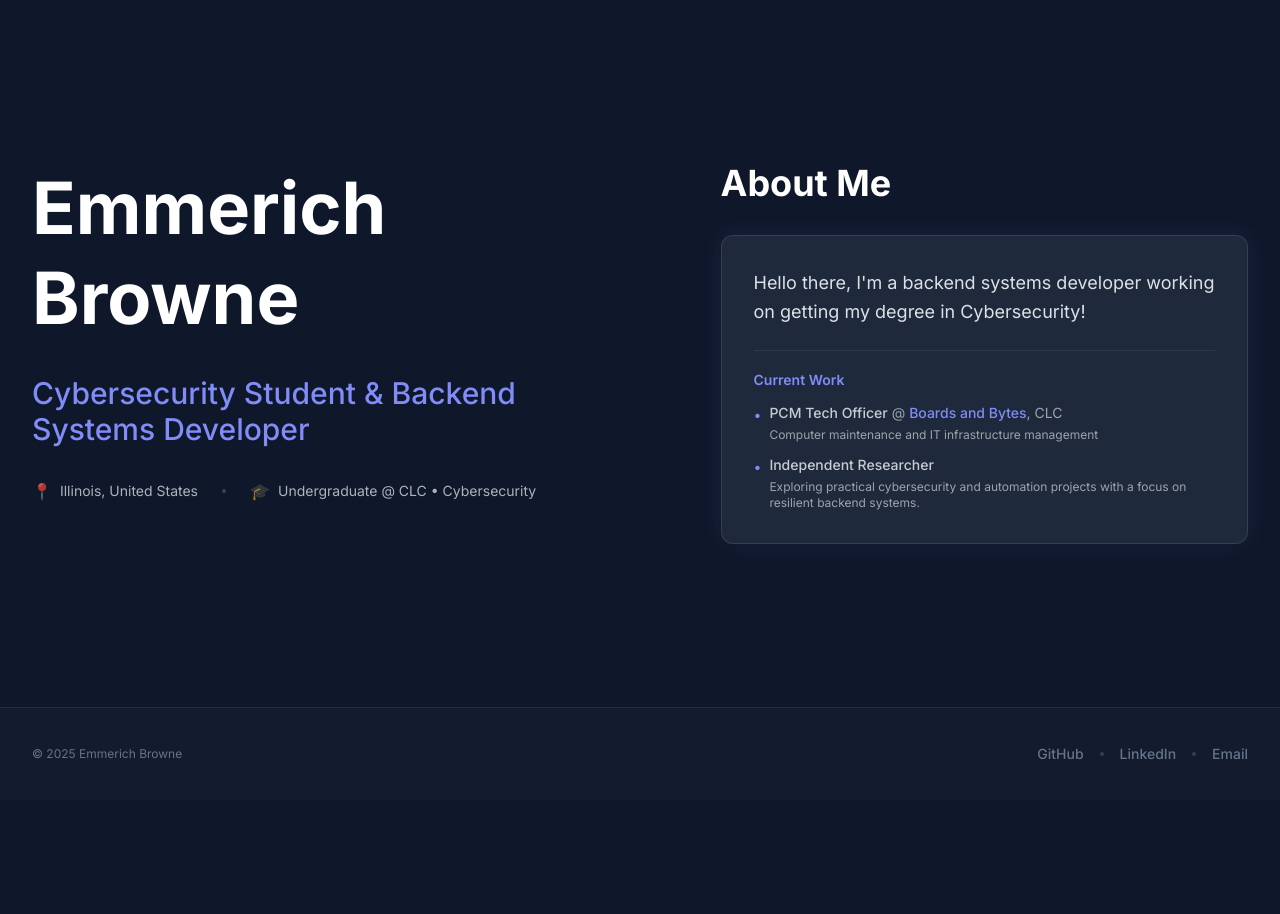
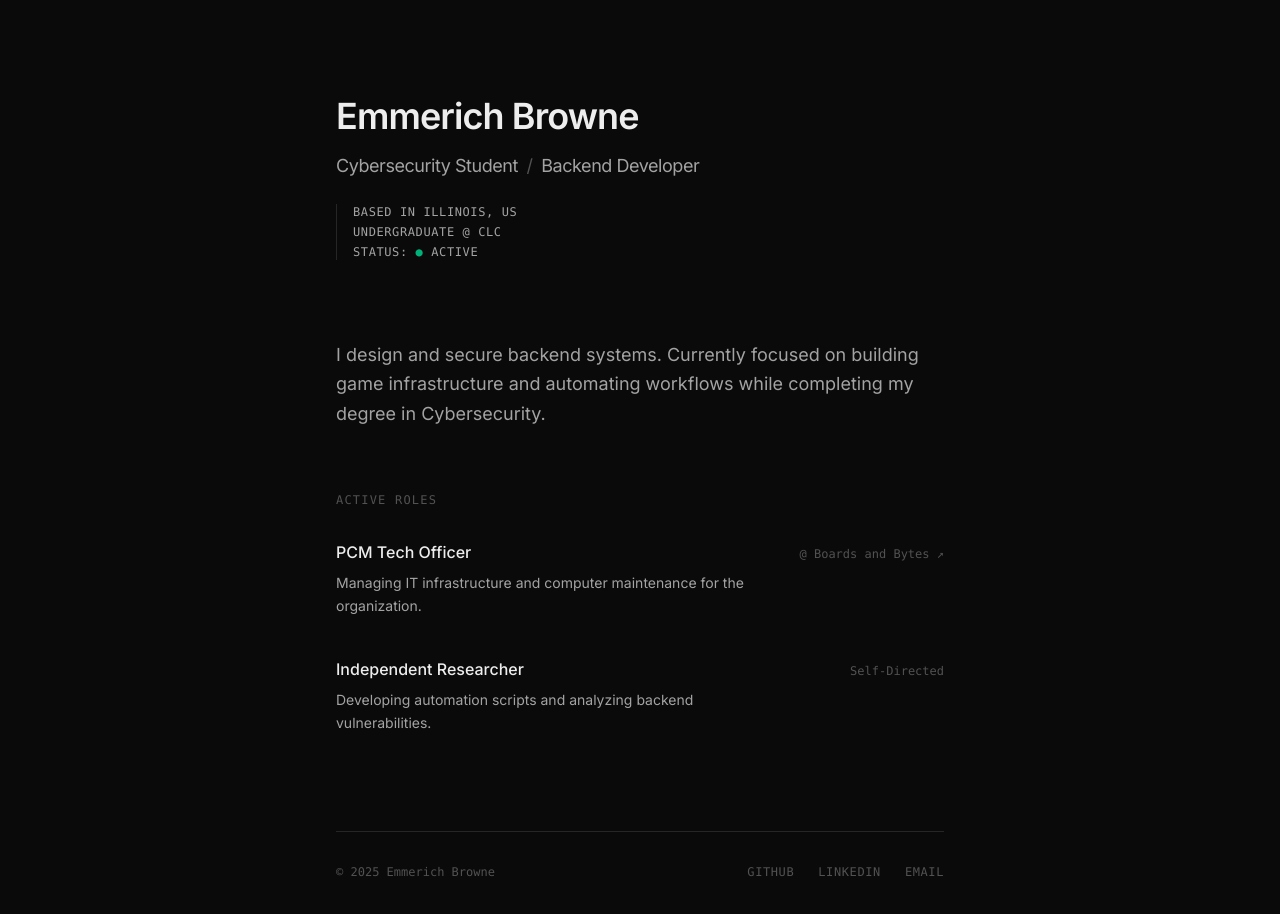
Before and after one commit to emmerichdev/personal-site, a React (Vite) app: page / in a window 1280 px wide. Shown: the top 914 px of the page. Before the commit the page ends 800 px from the top, so only its background shows below. Built offline with nearby package versions, Linux system fonts and the light colour scheme.

Commit message:
Refactor layout and styling for modern design; update color scheme and animations. Enhance AboutSection with new content and active roles. Simplify SocialLinks component for better maintainability.

```diff
--- a/src/App.css
+++ b/src/App.css
@@ -1,108 +1,16 @@
-@layer utilities {
-  @keyframes typing {
-    from { width: 0 }
-    to { width: 100% }
-  }
-
-  @keyframes blink {
-    50% { border-color: transparent }
-  }
-
-  @keyframes glow-pulse {
-    0%, 100% {
-      text-shadow: 0 0 20px rgba(129, 140, 248, 0.4);
-    }
-    50% {
-      text-shadow: 0 0 30px rgba(129, 140, 248, 0.6);
-    }
-  }
-
-  @keyframes float {
-    0%, 100% { transform: translateY(0px); }
-    50% { transform: translateY(-6px); }
-  }
-
-  @keyframes slide-up {
-    from {
-      opacity: 0;
-      transform: translateY(30px);
-    }
-    to {
-      opacity: 1;
-      transform: translateY(0);
-    }
-  }
-
-  .typing-animation {
-    overflow: hidden;
-    border-right: 2px solid var(--color-retro-purple);
-    white-space: nowrap;
-    animation: typing 2.5s steps(30, end), blink 1s step-end infinite;
-  }
-
-  .glow-text {
-    animation: glow-pulse 3s ease-in-out infinite;
-  }
-
-  .float-animation {
-    animation: float 4s ease-in-out infinite;
-  }
-
-  .slide-up-animation {
-    animation: slide-up 0.8s ease-out forwards;
-  }
-
-  .retro-button {
-    position: relative;
-    overflow: hidden;
-    transition: all 0.3s cubic-bezier(0.4, 0, 0.2, 1);
-  }
-
-  .retro-button::before {
-    content: '';
-    position: absolute;
-    top: 0;
-    left: -100%;
-    width: 100%;
-    height: 100%;
-    background: linear-gradient(90deg, transparent, rgba(129, 140, 248, 0.2), transparent);
-    transition: left 0.6s ease;
-  }
-
-  .retro-button:hover::before {
-    left: 100%;
-  }
-
-  .shadow-neon {
-    box-shadow: var(--shadow-neon);
-  }
-
-  .shadow-neon-strong {
-    box-shadow: var(--shadow-neon-strong);
-  }
-
-  .clamp-3 {
-    display: -webkit-box;
-    -webkit-line-clamp: 3;
-    line-clamp: 3;
-    -webkit-box-orient: vertical;
-    overflow: hidden;
-  }
-}
-
 ::-webkit-scrollbar {
   width: 8px;
 }
 
 ::-webkit-scrollbar-track {
-  background: var(--color-retro-dark);
+  background: var(--color-neutral-bg);
 }
 
 ::-webkit-scrollbar-thumb {
-  background: var(--color-retro-purple);
+  background: var(--color-neutral-border);
   border-radius: 4px;
 }
 
 ::-webkit-scrollbar-thumb:hover {
-  background: var(--color-retro-accent);
+  background: var(--color-neutral-text-tertiary);
 }
--- a/src/App.tsx
+++ b/src/App.tsx
@@ -3,52 +3,40 @@ import AboutSection from './components/AboutSection';
 
 function App() {
   return (
-    <div className="min-h-screen bg-retro-bg text-retro-light font-retro flex flex-col">
-      <main className="flex-1 flex items-center justify-center px-4 sm:px-6 md:px-8 py-4 sm:py-6 md:py-8">
-        <div className="max-w-7xl w-full flex flex-col xl:flex-row gap-8 sm:gap-12 xl:gap-16 items-start">
-          <header className="w-full xl:flex-1 text-center xl:text-left space-y-6 sm:space-y-8 xl:space-y-10">
-            <div className="space-y-4 sm:space-y-6 md:space-y-8">
-              <h1 className="text-3xl sm:text-4xl md:text-5xl lg:text-6xl xl:text-7xl font-bold text-retro-glow glow-text leading-tight">
-                Emmerich Browne
-              </h1>
-              <h2 className="text-xl sm:text-2xl md:text-3xl text-retro-purple font-medium">
-                Cybersecurity Student &amp; Backend Systems Developer
-              </h2>
-              <div className="flex flex-col sm:flex-row items-center justify-center xl:justify-start gap-3 sm:gap-6 text-retro-light/70 text-sm">
-                <div className="flex items-center gap-2">
-                  <span className="text-base" role="img" aria-label="Location">
-                    📍
-                  </span>
-                  <span>Illinois, United States</span>
-                </div>
-                <div className="hidden sm:block w-1 h-1 rounded-full bg-retro-accent/50" aria-hidden="true"></div>
-                <div className="flex items-center gap-2">
-                  <span className="text-base" role="img" aria-label="Graduation cap">
-                    🎓
-                  </span>
-                  <span>Undergraduate @ CLC • Cybersecurity</span>
-                </div>
-              </div>
-            </div>
-          </header>
+    <div className="min-h-screen bg-neutral-bg text-neutral-text selection:bg-white/20">
+      <main className="max-w-2xl mx-auto px-6 sm:px-8 py-20 sm:py-24">
 
-          <div className="hidden xl:flex flex-col items-center justify-center px-4" aria-hidden="true">
-            <div className="w-px h-full bg-gradient-to-b from-transparent via-retro-purple/40 to-transparent"></div>
+        <header className="mb-16 sm:mb-20">
+          <h1 className="text-3xl sm:text-4xl font-semibold tracking-tight text-neutral-text mb-4">
+            Emmerich Browne
+          </h1>
+
+          <div className="flex flex-col sm:flex-row sm:items-center gap-2 sm:gap-4 text-neutral-text-secondary mb-6">
+            <p className="text-lg tracking-tight font-light">
+              Cybersecurity Student <span className="text-neutral-text-tertiary px-1">/</span> Backend Developer
+            </p>
           </div>
 
-          <div className="xl:hidden flex items-center justify-center w-full px-4 sm:px-8" aria-hidden="true">
-            <div className="flex-1 h-px bg-gradient-to-r from-transparent via-retro-purple/40 to-transparent"></div>
+          <div className="font-mono text-xs text-neutral-text-secondary uppercase tracking-wider space-y-1 border-l border-neutral-border pl-4">
+            <div className="hover:text-neutral-text transition-colors">Based in Illinois, US</div>
+            <div className="hover:text-neutral-text transition-colors">Undergraduate @ CLC</div>
+            <div>
+              Status: <span className="text-emerald-400 animate-pulse">●</span> Active
+            </div>
           </div>
+        </header>
 
-          <AboutSection />
-        </div>
+        <AboutSection />
+
+        <footer className="mt-24 pt-8 border-t border-neutral-border">
+          <div className="flex flex-col-reverse sm:flex-row sm:items-center justify-between gap-6">
+            <span className="font-mono text-xs text-neutral-text-tertiary">
+              © {new Date().getFullYear()} Emmerich Browne
+            </span>
+            <SocialLinks />
+          </div>
+        </footer>
       </main>
-      <footer className="px-4 sm:px-6 md:px-8 py-6 border-t border-retro-accent/20 bg-retro-card/30">
-        <div className="max-w-7xl mx-auto flex items-center justify-between flex-col sm:flex-row gap-4">
-          <span className="text-retro-accent text-xs">© {new Date().getFullYear()} Emmerich Browne</span>
-          <SocialLinks />
-        </div>
-      </footer>
     </div>
   );
 }
--- a/src/components/AboutSection.tsx
+++ b/src/components/AboutSection.tsx
@@ -1,57 +1,53 @@
 export default function AboutSection() {
   return (
-    <div className="w-full xl:flex-1 slide-up-animation mt-6 sm:mt-8 xl:mt-0">
-      <h2 className="text-2xl sm:text-3xl md:text-4xl font-bold text-retro-glow mb-6 sm:mb-8 text-center xl:text-left">
-        About Me
+    <div className="space-y-16">
+      <section>
+        <p className="text-lg leading-relaxed text-neutral-text-secondary max-w-prose">
+          I design and secure backend systems. Currently focused on building game
+          infrastructure and automating workflows while completing my degree in Cybersecurity.
+        </p>
+      </section>
+
+      <section>
+        <h2 className="font-mono text-xs font-medium text-neutral-text-tertiary uppercase tracking-widest mb-8">
+          Active Roles
         </h2>
 
-      <div className="bg-retro-card border border-retro-accent/30 shadow-neon hover:shadow-neon-strong transition-all duration-300 rounded-xl p-6 sm:p-8 max-w-2xl xl:max-w-none mx-auto xl:mx-0">
-        <div className="space-y-6">
-          <p className="text-retro-light/90 leading-relaxed text-center xl:text-left text-base sm:text-lg">
-            Hello there, I'm a backend systems developer working on getting my degree in Cybersecurity!
-          </p>
-
-          <div className="pt-4 border-t border-retro-accent/20">
-            <div className="text-center xl:text-left">
-              <span className="text-retro-purple font-semibold text-sm">Current Work</span>
-              <div className="mt-3 space-y-3">
-                <div className="text-retro-light/80 text-sm">
-                  <div className="flex items-start gap-2 justify-center xl:justify-start">
-                    <span className="text-retro-purple mt-0.5">•</span>
-                    <div>
-                      <span className="font-medium">PCM Tech Officer</span>
-                      <span className="text-retro-light/60"> @ </span>
+        <div className="space-y-10">
+          <div className="group">
+            <div className="flex flex-col sm:flex-row sm:items-baseline justify-between mb-2">
+              <h3 className="text-base font-medium text-neutral-text group-hover:text-white transition-colors">
+                PCM Tech Officer
+              </h3>
               <a
                 href="https://www.instagram.com/clcboardsnbytes/"
                 target="_blank"
                 rel="noopener noreferrer"
-                        className="text-retro-purple hover:text-retro-glow transition-colors duration-300 font-medium"
+                className="font-mono text-xs text-neutral-text-tertiary hover:text-emerald-400 transition-colors"
               >
-                        Boards and Bytes
+                @ Boards and Bytes ↗
               </a>
-                      <span className="text-retro-light/60">, CLC</span>
-                      <p className="text-retro-light/60 text-xs mt-1">
-                        Computer maintenance and IT infrastructure management
+            </div>
+            <p className="text-sm text-neutral-text-secondary leading-relaxed max-w-md group-hover:text-neutral-text transition-colors duration-300">
+              Managing IT infrastructure and computer maintenance for the organization.
+            </p>
+          </div>
+
+          <div className="group">
+            <div className="flex flex-col sm:flex-row sm:items-baseline justify-between mb-2">
+              <h3 className="text-base font-medium text-neutral-text">
+                Independent Researcher
+              </h3>
+              <span className="font-mono text-xs text-neutral-text-tertiary">
+                Self-Directed
+              </span>
+            </div>
+            <p className="text-sm text-neutral-text-secondary leading-relaxed max-w-md group-hover:text-neutral-text transition-colors duration-300">
+              Developing automation scripts and analyzing backend vulnerabilities.
             </p>
           </div>
         </div>
-                </div>
-                <div className="text-retro-light/80 text-sm">
-                  <div className="flex items-start gap-2 justify-center xl:justify-start">
-                    <span className="text-retro-purple mt-0.5">•</span>
-                    <div>
-                      <span className="font-medium">Independent Researcher</span>
-                      <p className="text-retro-light/60 text-xs mt-1">
-                        Exploring practical cybersecurity and automation projects with a focus on resilient backend systems.
-                      </p>
-                    </div>
-                  </div>
-                </div>
-              </div>
-            </div>
-          </div>
-        </div>
-      </div>
+      </section>
     </div>
   );
 }
--- a/src/components/SocialLinks.tsx
+++ b/src/components/SocialLinks.tsx
@@ -1,33 +1,23 @@
 export default function SocialLinks() {
+  const links = [
+    { name: 'GitHub', url: 'https://github.com/emmerichdev' },
+    { name: 'LinkedIn', url: 'https://www.linkedin.com/in/emmerichb/' },
+    { name: 'Email', url: 'mailto:me@emmerichbrowne.com' },
+  ];
+
   return (
-    <div className="flex items-center justify-center gap-4 text-sm">
-      <a
-        href="https://github.com/emmerichdev"
-        target="_blank"
-        rel="noopener noreferrer"
-        className="inline-flex items-center leading-none text-retro-accent hover:text-retro-purple transition-colors duration-300 font-medium"
-        aria-label="GitHub"
-      >
-        GitHub
-      </a>
-      <div className="w-1 h-1 rounded-full bg-retro-accent/40" aria-hidden="true" role="separator" />
-      <a
-        href="https://www.linkedin.com/in/emmerichb/"
-        target="_blank"
-        rel="noopener noreferrer"
-        className="inline-flex items-center leading-none text-retro-accent hover:text-retro-purple transition-colors duration-300 font-medium"
-        aria-label="LinkedIn"
-      >
-        LinkedIn
-      </a>
-      <div className="w-1 h-1 rounded-full bg-retro-accent/40" aria-hidden="true" role="separator" />
-      <a
-        href="mailto:me@emmerichbrowne.com"
-        className="inline-flex items-center leading-none text-retro-accent hover:text-retro-purple transition-colors duration-300 font-medium"
-        aria-label="Email"
-      >
-        Email
-      </a>
+    <div className="flex items-center gap-6">
+      {links.map((link) => (
+        <a
+          key={link.name}
+          href={link.url}
+          target="_blank"
+          rel="noopener noreferrer"
+          className="font-mono text-xs text-neutral-text-tertiary hover:text-white transition-colors uppercase tracking-wider"
+        >
+          {link.name}
+        </a>
+      ))}
     </div>
   );
 }
--- a/src/index.css
+++ b/src/index.css
@@ -1,62 +1,45 @@
 @import "tailwindcss";
 
 @theme {
-  --color-retro-purple: #818cf8;
-  --color-retro-dark: #1e293b;
-  --color-retro-light: #f1f5f9;
-  --color-retro-accent: #64748b;
-  --color-retro-bg: #0f172a;
-  --color-retro-card: #1e293b;
-  --color-retro-glow: #ffffff;
-  --color-accent-blue: #3b82f6;
-  --color-accent-cyan: #06b6d4;
+  --color-neutral-bg: #0a0a0a;
+  --color-neutral-surface: #171717;
+  --color-neutral-text: #ededed;
+  --color-neutral-text-secondary: #a3a3a3;
+  --color-neutral-text-tertiary: #525252;
+  --color-neutral-border: #262626;
 
-  --font-family-retro: 'Inter', -apple-system, BlinkMacSystemFont, 'Segoe UI', sans-serif;
-
-  --shadow-neon: 0 0 20px rgba(129, 140, 248, 0.15), 0 2px 8px rgba(0, 0, 0, 0.3);
-  --shadow-neon-strong: 0 0 30px rgba(129, 140, 248, 0.3), 0 4px 16px rgba(0, 0, 0, 0.4);
+  --font-family-sans: 'Inter', -apple-system, BlinkMacSystemFont, sans-serif;
+  --font-family-mono: 'JetBrains Mono', 'Fira Code', monospace;
 }
 
 html {
   scroll-behavior: smooth;
+  background: var(--color-neutral-bg);
 }
 
 body {
-  font-family: var(--font-family-retro);
-  background: var(--color-retro-bg);
-  color: var(--color-retro-light);
+  font-family: var(--font-family-sans);
+  background: var(--color-neutral-bg);
+  color: var(--color-neutral-text);
   overflow-x: hidden;
+  line-height: 1.6;
 }
 
-* {
-  box-sizing: border-box;
+::-webkit-scrollbar {
+  width: 8px;
+}
+::-webkit-scrollbar-track {
+  background: var(--color-neutral-bg);
+}
+::-webkit-scrollbar-thumb {
+  background: var(--color-neutral-border);
+  border-radius: 4px;
+}
+::-webkit-scrollbar-thumb:hover {
+  background: var(--color-neutral-text-tertiary);
 }
 
-body::before {
-  content: '';
-  position: fixed;
-  top: 0;
-  left: 0;
-  width: 100%;
-  height: 100%;
-  background:
-    radial-gradient(ellipse at top, rgba(129, 140, 248, 0.15) 0%, transparent 50%),
-    radial-gradient(circle at 1px 1px, rgba(100, 116, 139, 0.08) 1px, transparent 0);
-  background-size: 100% 100%, 32px 32px;
-  pointer-events: none;
-  z-index: -1;
+::selection {
+  background: rgba(255, 255, 255, 0.2);
+  color: #ffffff;
 }
-
-@media (max-width: 768px) {
-  body::before {
-    background-size: 100% 100%, 24px 24px;
-  }
-}
-
-* {
-  -webkit-tap-highlight-color: rgba(75, 85, 99, 0.3);
-}
-
-a, button {
-  min-height: 44px;
-}
```
Lines whose indentation alone changed are shown as unchanged.
